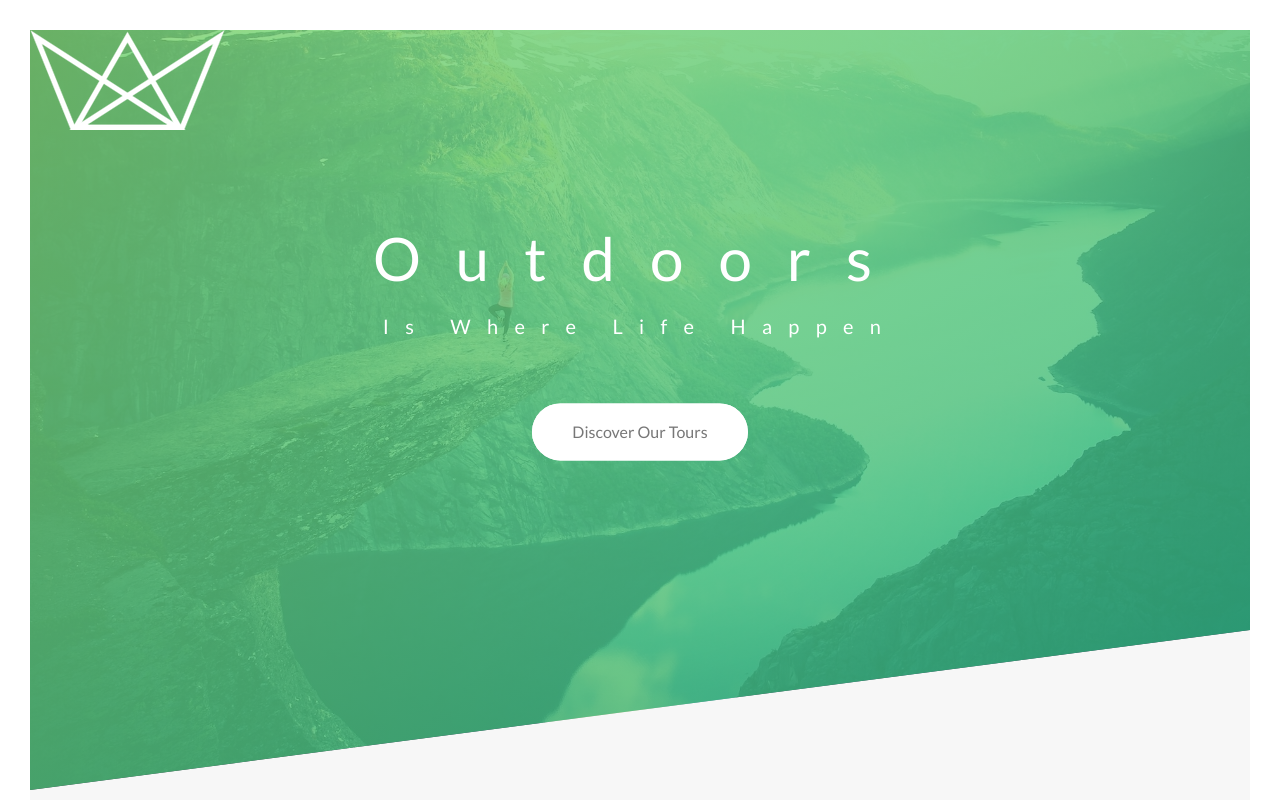
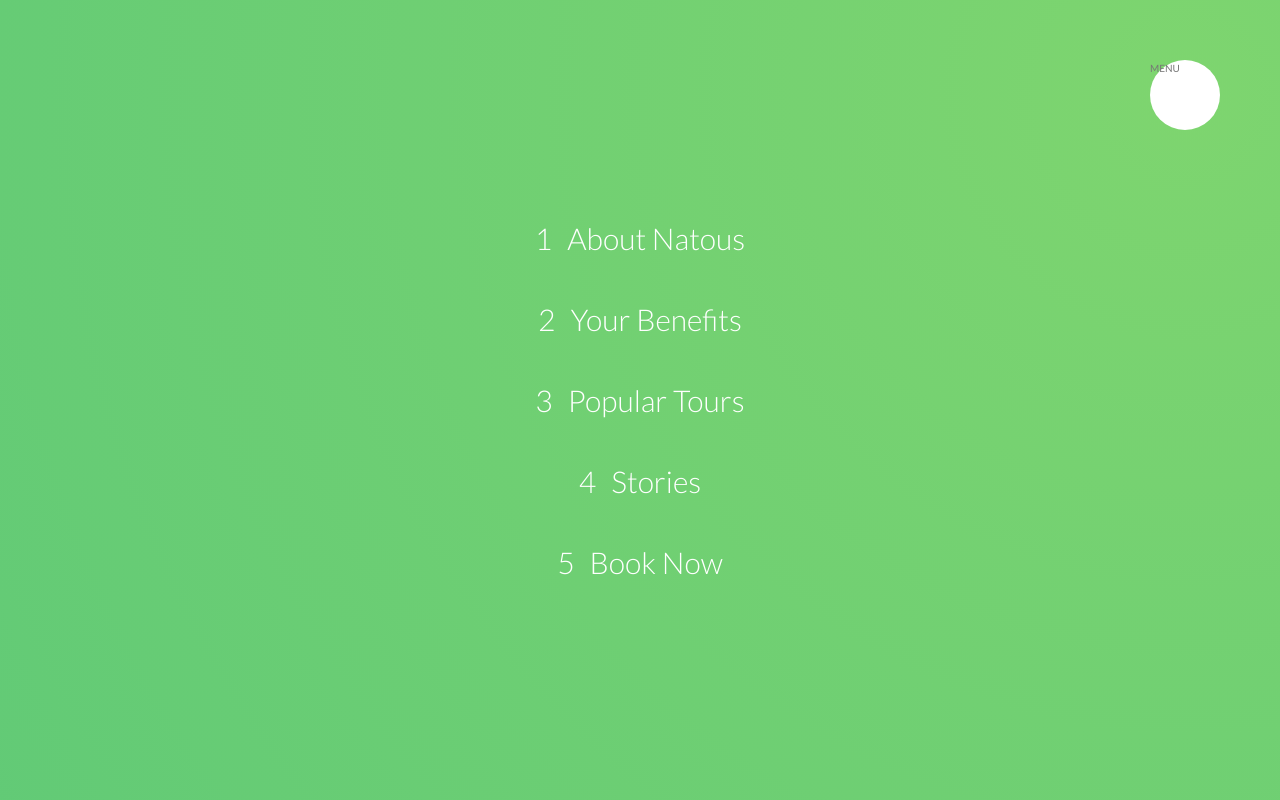
Before and after one commit to HyecheonLee/natours, a website: page index.html in a window 1280 px wide. Shown: the top 800 px of the page. Drawn offline with nearby package versions, Linux system fonts and the light colour scheme.

Commit message:
Building the navigation part1

```diff
--- a/index.html
+++ b/index.html
@@ -14,6 +14,21 @@
 </head>
 
 <body>
+<div class="navigation">
+    <input type="checkbox" class="navigation__checkbox" id="navi-toggle">
+    <label for="navi-toggle" class="navigation__button">MENU</label>
+    <div class="navigation__background">&nbsp;</div>
+    <nav class="navigation__nav">
+        <ul class="navigation__list">
+            <li class="navigation__item"><a href="#" class="navigation__link"><span>1</span>About Natous</a></li>
+            <li class="navigation__item"><a href="#" class="navigation__link"><span>2</span>Your benefits</a></li>
+            <li class="navigation__item"><a href="#" class="navigation__link"><span>3</span>Popular tours</a></li>
+            <li class="navigation__item"><a href="#" class="navigation__link"><span>4</span>Stories</a></li>
+            <li class="navigation__item"><a href="#" class="navigation__link"><span>5</span>Book now</a></li>
+        </ul>
+    </nav>
+</div>
+
 <header class="header">
     <div class="header__logo-box"><img src="img/logo-white.png" alt="Logo" class="header__logo">
 
--- a/sass/layout/_footer.scss
+++ b/sass/layout/_footer.scss
@@ -25,7 +25,7 @@
     list-style: none;
   }
 
-  &__item {
+ &__item {
     display: inline-block;
 
     &:not(:last-child) {
--- /dev/null
+++ b/sass/layout/_navigation.scss
@@ -0,0 +1,78 @@
+.navigation {
+  &__checkbox {
+    display: none;
+  }
+
+  &__button {
+    background-color: $color-white;
+    height: 7rem;
+    width: 7rem;
+    position: fixed;
+    top: 6rem;
+    right: 6rem;
+    border-radius: 50%;
+    z-index: 2000;
+  }
+
+  &__background {
+    height: 6rem;
+    width: 6rem;
+    border-radius: 50%;
+    position: fixed;
+    top: 6.5rem;
+    right: 6.5rem;
+    background-image: radial-gradient($color-primary-light, $color-primary-dark);
+    z-index: 1000;
+    transform: scale(100);
+  }
+
+  &__nav {
+    height: 100vh;
+    width: 100%;
+    position: fixed;
+    top: 0;
+    right: 0;
+    z-index: 1500;
+  }
+
+  &__list {
+    position: absolute;
+    top: 50%;
+    left: 50%;
+    transform: translate(-50%, -50%);
+    list-style: none;
+    text-align: center;
+  }
+
+  &__item {
+    margin: 1rem;
+  }
+
+  &__link {
+    &:link,
+    &:visited {
+      display: inline-block;
+      font-size: 3rem;
+      font-weight: 300;
+      padding: 1rem 2rem;
+      color: $color-white;
+      text-decoration: none;
+      text-transform: capitalize;
+      transition: all .5s;
+      background-image: linear-gradient(120deg, transparent 0%, transparent 50%, $color-white 50%);
+      background-size: 250%;
+
+      span {
+        margin-right: 1.5rem;
+        display: inline-block;
+      }
+    }
+
+    &:hover,
+    &:active {
+      background-position: 100%;
+      color: $color-primary;
+      transform: translateX(1rem);
+    }
+  }
+}
--- a/sass/main.scss
+++ b/sass/main.scss
@@ -19,5 +19,6 @@
 @import "layout/grid";
 @import "layout/footer";
 @import "layout/header";
+@import "layout/navigation";
 //
 @import "pages/home";
```
Also changed, not shown: css/style.css.
